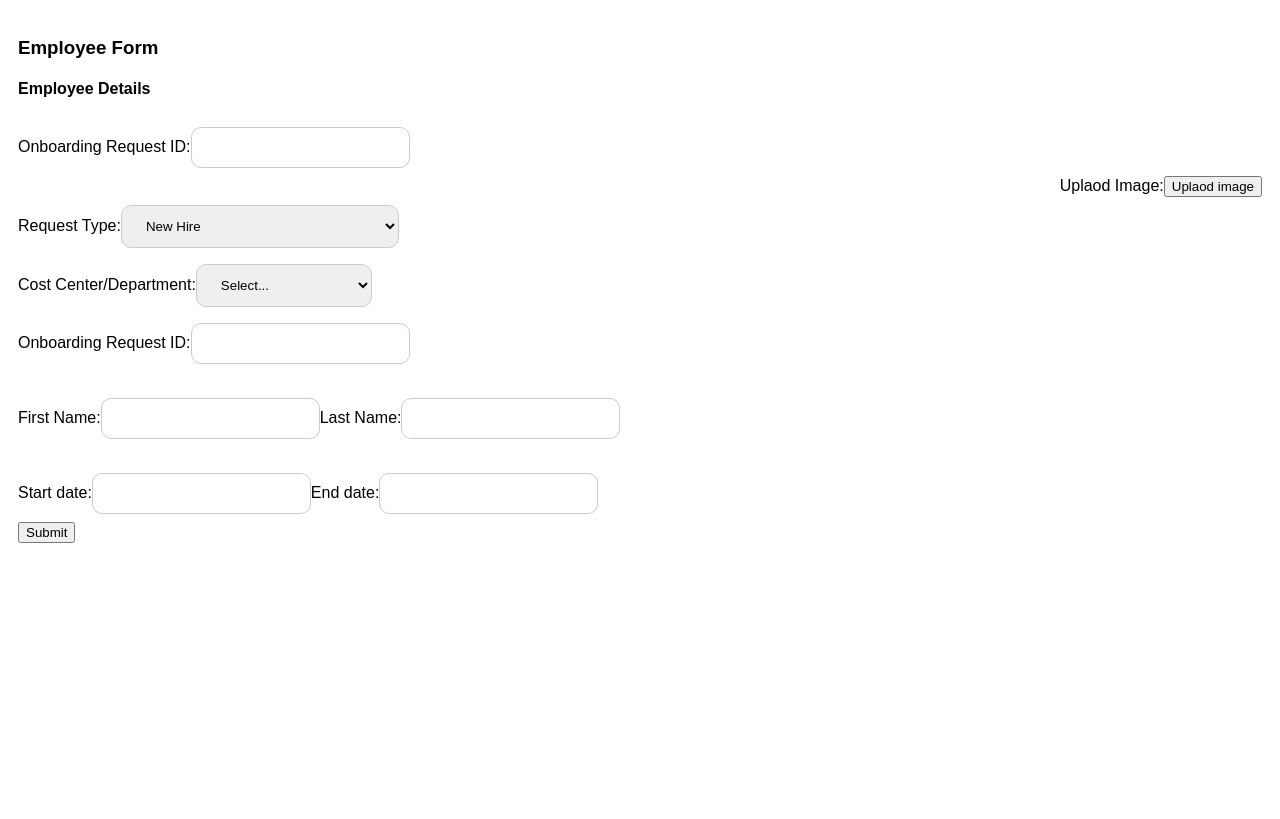
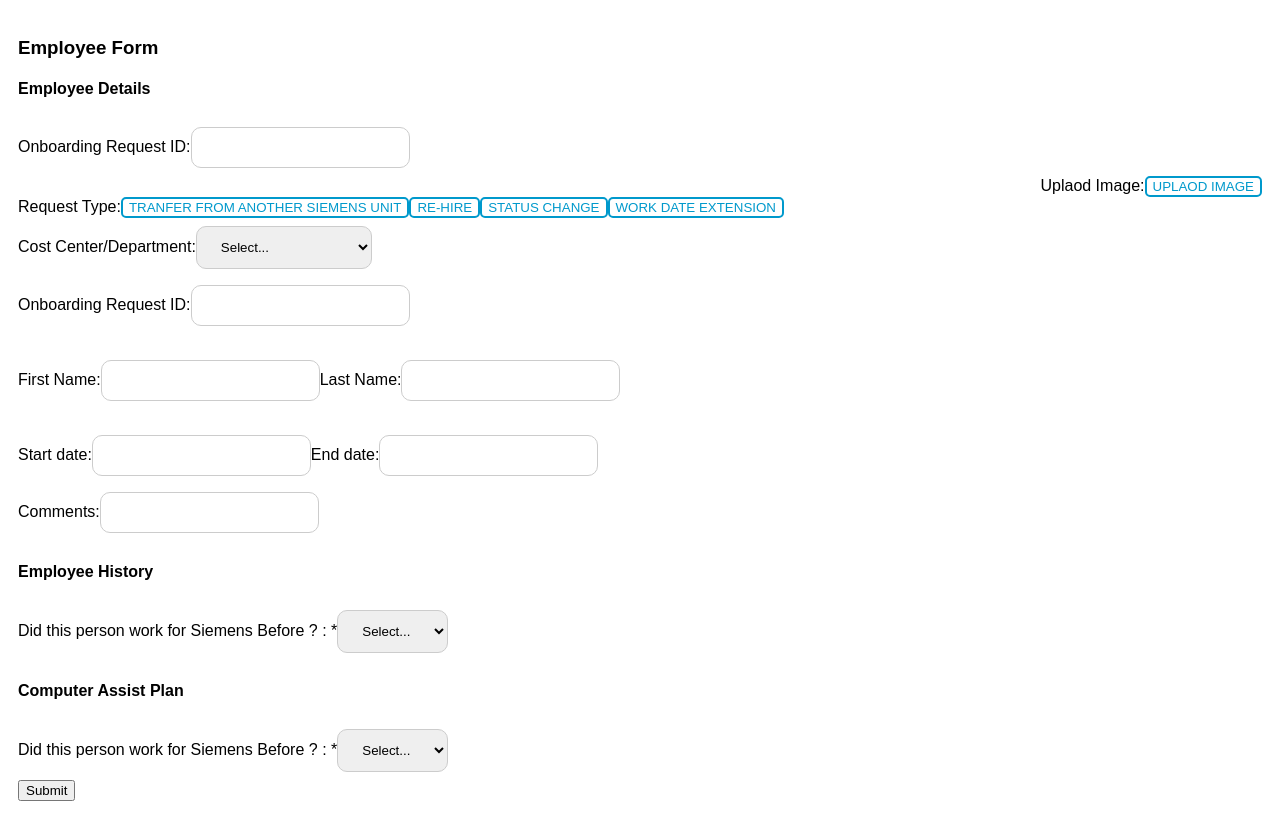
Before and after one commit to SoumyaKB96/Forms, a React (Create React App) app: page / in a window 1280 px wide. Built offline with nearby package versions, Linux system fonts and the light colour scheme.

Commit message:
form outline

```diff
--- a/package.json
+++ b/package.json
@@ -9,6 +9,7 @@
   "main": "src/index.js",
   "dependencies": {
     "react": "17.0.1",
+    "react-calendar": "3.3.1",
     "react-dom": "17.0.1",
     "react-scripts": "4.0.0"
   },
--- a/src/App.js
+++ b/src/App.js
@@ -1,4 +1,5 @@
 import "./styles.css";
+import Calender from "react-calendar";
 
 export default function App() {
   return (
@@ -24,17 +25,10 @@ export default function App() {
 
           <label>
             Request Type:
-            <select>
-              <option selected value="New Hire">
-                New Hire
-              </option>
-              <option value="Trasnfer From another Siemens Unit">
-                Trasnfer From another Siemens Unit
-              </option>
-              <option value="Re-Hire">Re-Hire</option>
-              <option value="Status Change">Re-Hire</option>
-              <option value="Work Date Extension">Work date Extension</option>
-            </select>
+            <button>Tranfer from another Siemens Unit </button>
+            <button>Re-hire</button>
+            <button>Status Change</button>
+            <button>Work Date extension</button>
           </label>
           <br />
 
@@ -79,6 +73,40 @@ export default function App() {
             End date:
             <input type="text" name="name" />
           </label>
+          <br />
+
+          <label>
+            Comments:
+            <input type="text" name="name" />
+          </label>
+        </div>
+
+        <h4> Employee History</h4>
+        <div classname="EmpHist">
+          <label>
+            Did this person work for Siemens Before ? : *
+            <select>
+              <option selected value="None">
+                Select...
+              </option>
+              <option value="Yes">Yes</option>
+              <option value="No">No</option>
+            </select>
+          </label>
+        </div>
+
+        <h4> Computer Assist Plan</h4>
+        <div classname="CompAssist">
+          <label>
+            Did this person work for Siemens Before ? : *
+            <select>
+              <option selected value="None">
+                Select...
+              </option>
+              <option value="Yes">Yes</option>
+              <option value="No">No</option>
+            </select>
+          </label>
         </div>
         <input type="submit" value="Submit" />
       </form>
--- a/src/styles.css
+++ b/src/styles.css
@@ -15,3 +15,24 @@ select {
 .image {
   text-align: right;
 }
+
+button {
+  color: #0099cc; /* Text color */
+
+  background-color: transparent; /* Remove background color */
+
+  border: 2px solid #0099cc; /* Border thickness, line style, and color */
+
+  border-radius: 5px; /* Adds curve to border corners */
+
+  text-transform: uppercase; /* Make letters uppercase */
+
+  height: 10 px;
+  width: 10 px;
+}
+
+button:hover {
+  color: white; /* Text color */
+
+  background-color: lightblue; /* Remove background color */
+}
```
